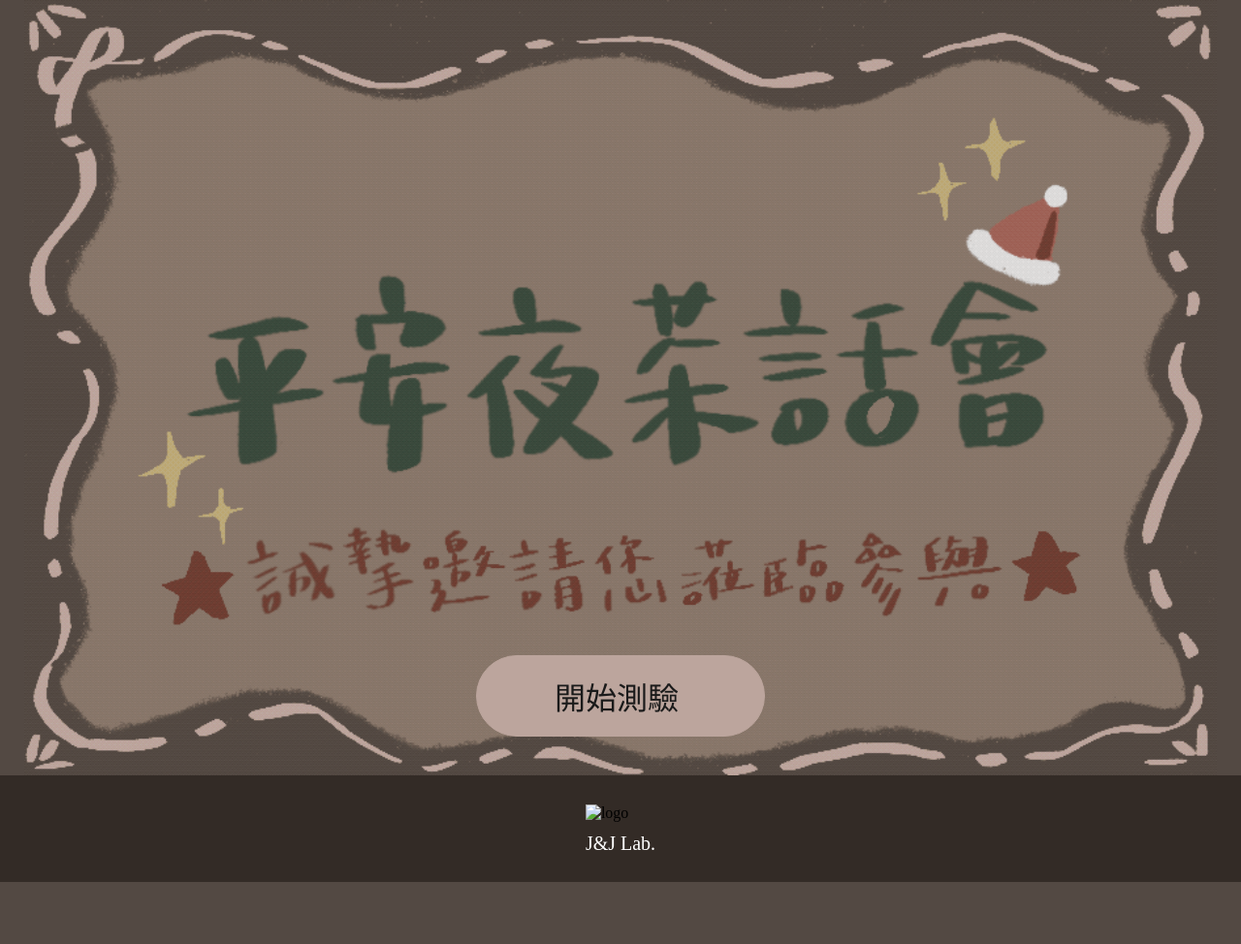
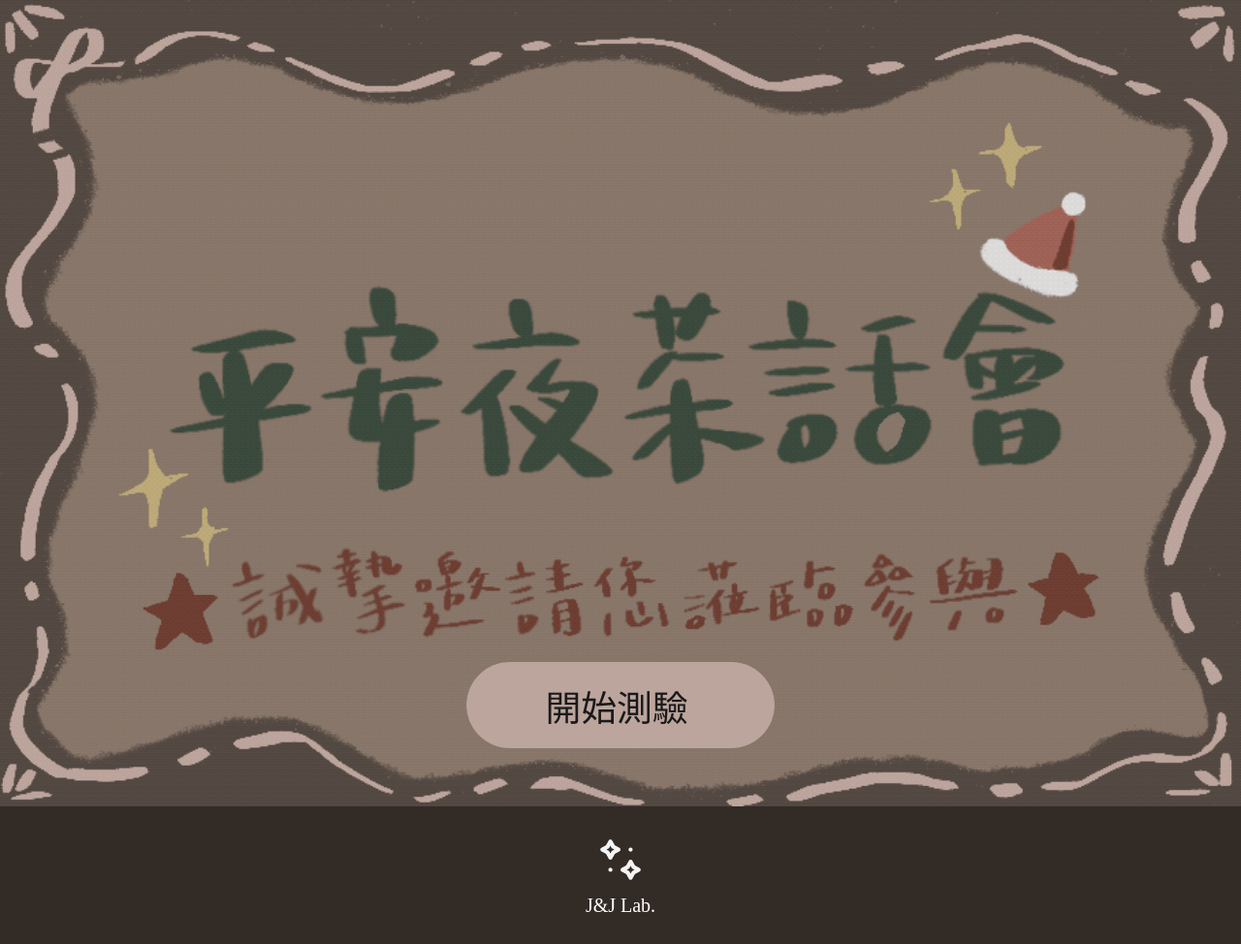
Before and after one commit to Nomura369/MentalTest, a plain HTML site: page index.html in a window 1280 px wide. Shown: the whole page at 97% size. Before the commit the page ends 910 px from the top, so only its background shows below. Drawn offline with nearby package versions, Linux system fonts and the light colour scheme; a web font is replaced by a local one.

Commit message:
解決開始頁的排版問題

```diff
--- a/index.html
+++ b/index.html
@@ -18,22 +18,22 @@
     </head>
 
     <body>
-        <!--其實不是所有東西都需要放在container裡面對吧？重要的是想要做出的效果……嗎？-->
         <div class="container">
             <!--header先打起來放-->
             <header class="header"></header>
 
             <article class="main">
+                <img class="main-image" src="images/cover.gif" alt="cover">
                 <a class="main-button" href="test1.html">開始測驗</a>
             </article>
+
+            <footer class="footer">
+                <div class="footer-logo">
+                    <img class="footer-logo-image" src="images/logo.png" alt="logo">
+                    <p class="footer-logo-word">J&J Lab.</p>
+                </div>
+            </footer>
         </div>
-
-        <footer class="footer">
-            <div class="footer-logo">
-                <img class="footer-logo-image" src="" alt="logo">
-                <p class="footer-logo-word">J&J Lab.</p>
-            </div>
-        </footer>
 
         <!--未包含jQuery的js引入區-->
         <script src="script_index_record.js"></script>
--- a/script.js
+++ b/script.js
@@ -1,5 +1,4 @@
 $(document).ready(function() {
     //欲更動不透明度必須直接對欲更動對象設定
     $(".container").fadeTo(2000, 1);
-    $(".main").fadeTo(2000, 1);
 });
--- a/style.css
+++ b/style.css
@@ -1,5 +1,6 @@
 html {
-    background-color: #534943;
+    /*background-color: #534943; /*配合圖片顏色*/
+    background-color: #332B26; /*配合footer顏色*/
     box-sizing: border-box; /*預設是cotent-box*/
 }
 
@@ -8,22 +9,16 @@ html {
 }
 
 body {
-    font-size: 100%; /*不知道有沒有必要，但還是寫一下*/
+    font-size: 100%; /*16px，寫一下比較安心*/
 }
 
 .container {
+    /*使header、main和footer置中*/
     display: flex;
     flex-direction: column;
+    align-items: center;
 
-    height: 100vh; /*滿版的高度*/
-
-    min-width: 1080px; /*畫面縮小後東西比較不會擠在一起*/
-
-    opacity: 0;
-    background-image: url("/images/cover.gif");
-    background-position: center;
-    background-repeat: no-repeat;
-    background-size: contain; /*可以達成高度滿版的效果*/
+    opacity: 0; /*淡入用*/
 }
 
 .header {
@@ -31,28 +26,33 @@ body {
 }
 
 .main {
-    opacity: 0;
-
+    /*使圖片和按鈕置中*/
     display: flex;
     flex-direction: column;
     align-items: center;
-    justify-content: end;
-    flex-grow: 1; /*可佔滿垂直剩餘的空間*/
+
+    flex-grow: 1; /*可佔滿垂直剩餘的空間(包括縮放)*/
+    /*意味著footer會固定在最下方...等等看起來並沒有*/
+
+    position: relative; /*按鈕對齊的基準*/
 }
 
 .main-image {
-
+    display: block;
+    max-width: 100%; /*避免下述的滿版範圍超出整個容器*/
+    width: 100vw; /*滿版的寬度*/
 }
 
 .main-button {
     font-family: 'Noto Sans TC', sans-serif;
-    font-size: 2em; /*32px*/
+    font-size: 2.3em; /*36.8px，稍微放大了點*/
 
     text-decoration: none;
     color: #1A1A1A;
     padding: 23px 88px 22px 80px; /*最後為對齊用*/
 
-    margin-bottom: 40px;
+    position: absolute; /*放在圖片上面*/
+    bottom: 60px;
 
     background-color: #BCA59D;
     border: 1px solid #BCA59D;
@@ -69,14 +69,17 @@ body {
 
 .footer {
     background-color: #332B26;
+    width: 100%; /*與父元件(相當於網頁本身)寬度相同*/
+}
+
+.footer-logo {
+    margin-top: 30px;
+    margin-bottom: 28px;
+
+    /*使logo的圖片與文字置中*/
     display: flex;
     flex-direction: column;
     align-items: center;
-}
-
-.footer-logo {
-   margin-top: 30px;
-   margin-bottom: 28px;
 }
 
 .footer-logo-image {
```
Also changed, not shown: images/logo.png (added).
